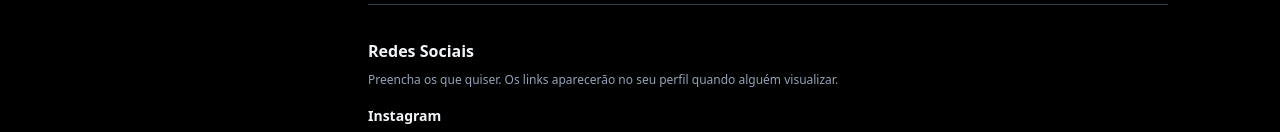
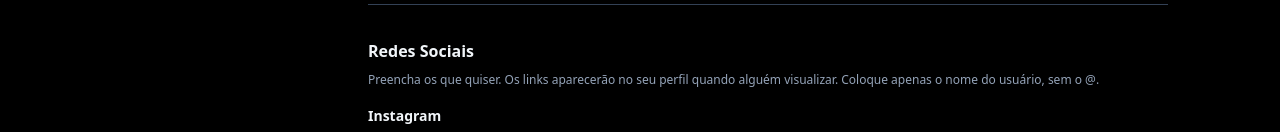
Before and after one commit to miostech/community-ai, a Next.js app: page /dashboard/perfil in a window 1280 px wide. Shown: the part 813-945 px from the top of the page. Built offline with nearby package versions, Linux system fonts and the light colour scheme; no server answers; the database is empty; sample sign-in values are in the browser's storage.

Commit message:
Fix texto

```diff
--- a/app/dashboard/perfil/page.tsx
+++ b/app/dashboard/perfil/page.tsx
@@ -547,7 +547,7 @@ export default function PerfilPage() {
                 Redes Sociais
               </Typography>
               <Typography variant="caption" color="text.secondary" sx={{ display: 'block', mb: 2 }}>
-                Preencha os que quiser. Os links aparecerão no seu perfil quando alguém visualizar.
+                Preencha os que quiser. Os links aparecerão no seu perfil quando alguém visualizar. Coloque apenas o nome do usuário, sem o @.
               </Typography>
 
               <Stack spacing={3}>
```
